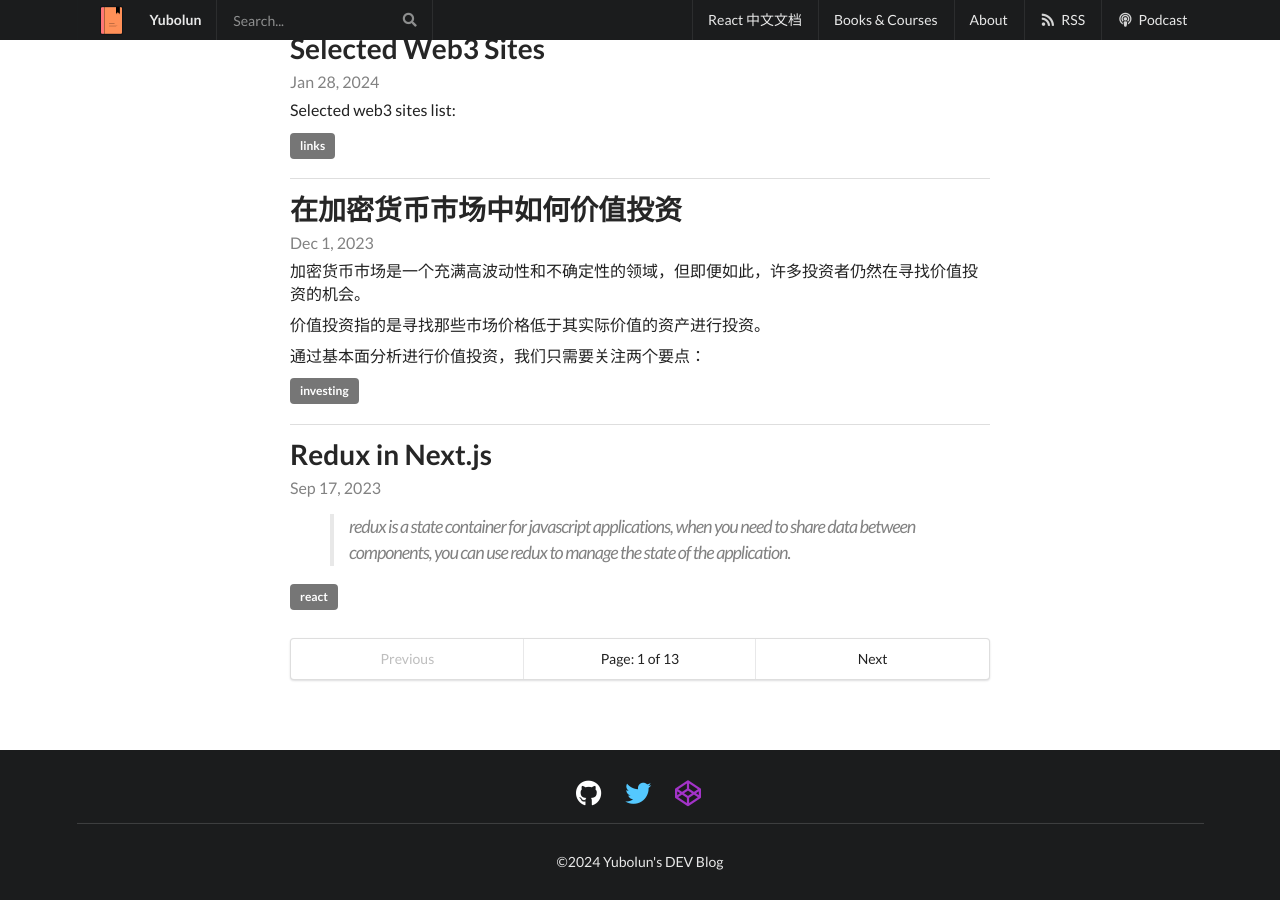
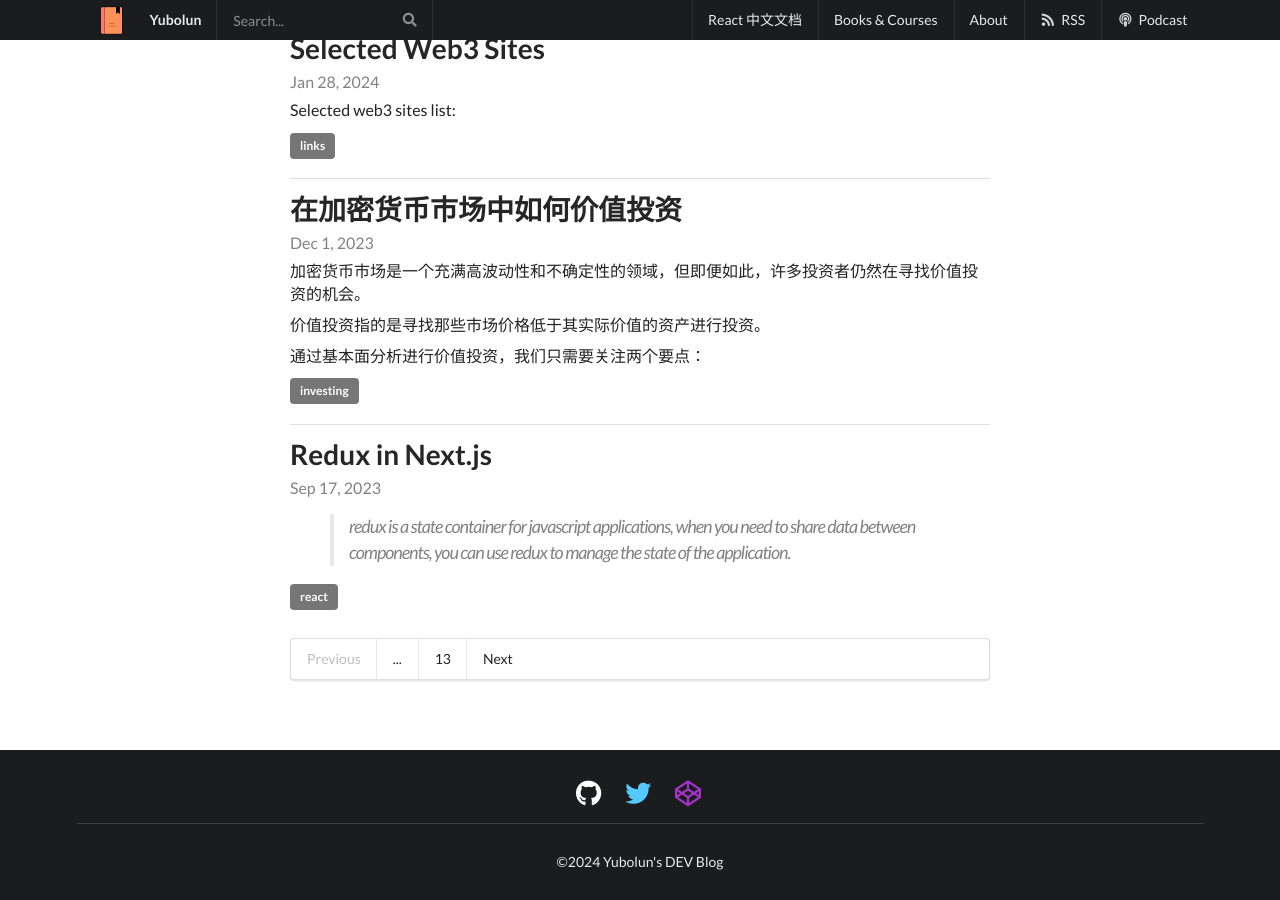
Before and after one commit to discountry/discountry.github.io, a Jekyll site: the page built from index.html, in a window 1280 px wide and 900 px high, scrolled down 533 px. Built offline with Jekyll 4.4.1, drawn with Linux system fonts in a browser that asks for light colours; the list of posts is cut into pages by our own code.

Commit message:
update pagination

```diff
--- a/_includes/pagination.html
+++ b/_includes/pagination.html
@@ -1,11 +1,38 @@
 <!-- Pagination links -->
-<div class="ui fluid three item pagination menu">
+<div class="ui fluid pagination menu">
   {% if paginator.previous_page %}
     <a href="{{ paginator.previous_page_path }}" class="previous item">Previous</a>
   {% else %}
     <span class="disabled item">Previous</span>
   {% endif %}
-  <span class="page_number item">Page: {{ paginator.page }} of {{ paginator.total_pages }}</span>
+
+  <!-- First page link -->
+  {% if paginator.page > 3 %}
+    <a href="{{ paginator.page_path | replace: ':num', 1 }}" class="item">1</a>
+    {% if paginator.page > 4 %}
+      <span class="item">...</span>
+    {% endif %}
+  {% endif %}
+
+  <!-- Page links around the current page -->
+  {% for page in (paginator.page-2..paginator.page+2) %}
+    {% if page > 0 and page <= paginator.total_pages %}
+      {% if page == paginator.page %}
+        <span class="active item">{{ page }}</span>
+      {% else %}
+        <a href="{{ paginator.page_path | replace: ':num', page }}" class="item">{{ page }}</a>
+      {% endif %}
+    {% endif %}
+  {% endfor %}
+
+  <!-- Last page link -->
+  {% if paginator.page < paginator.total_pages - 2 %}
+    {% if paginator.page < paginator.total_pages - 3 %}
+      <span class="item">...</span>
+    {% endif %}
+    <a href="{{ paginator.page_path | replace: ':num', paginator.total_pages }}" class="item">{{ paginator.total_pages }}</a>
+  {% endif %}
+
   {% if paginator.next_page %}
     <a href="{{ paginator.next_page_path }}" class="next item">Next</a>
   {% else %}
```
